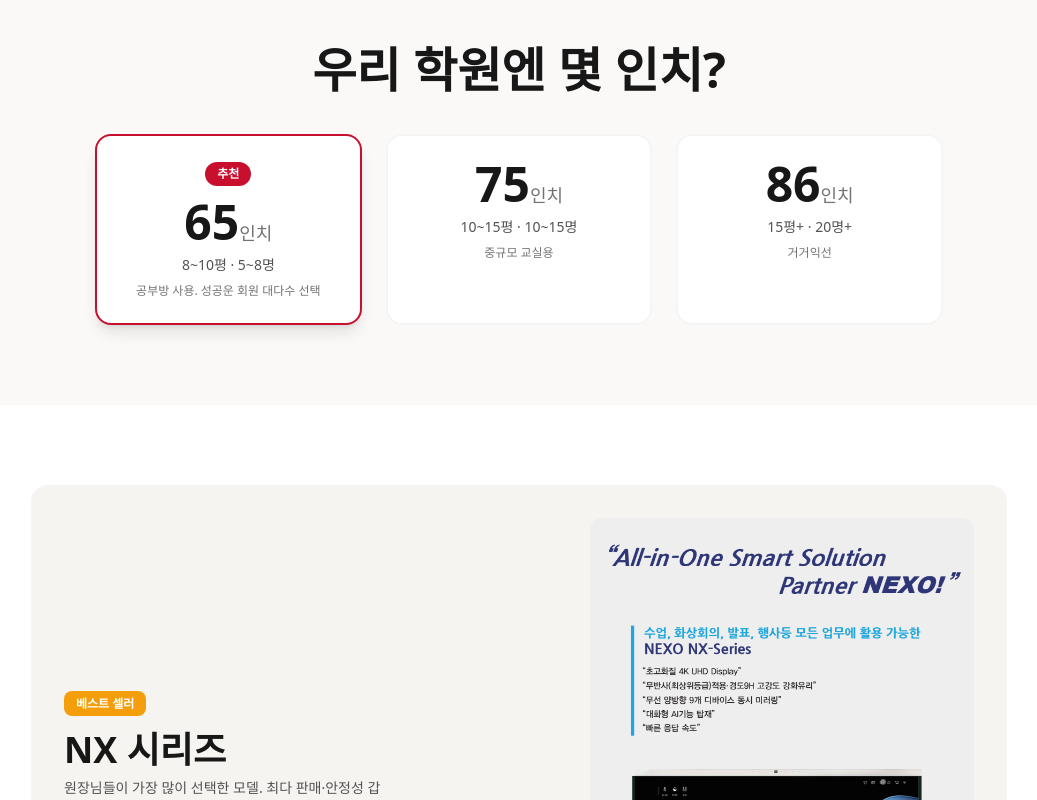
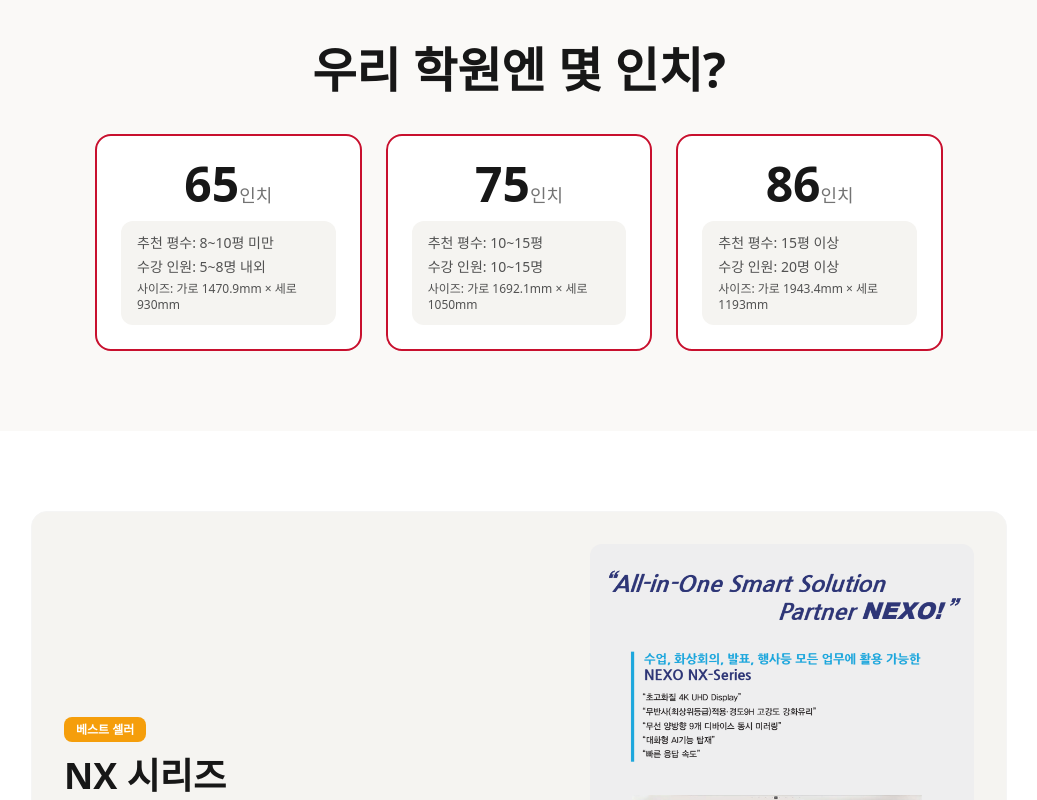
Before and after one commit to nexokoreastudio-bit/NEXO_RSSR, a React (Vite) app: page / in a window 1280 px wide. Shown: the part 4840-5640 px from the top of the page, without its empty margins (121-1158 px from the left). Built offline with nearby package versions, Linux system fonts and the light colour scheme; a web font is replaced by a local one.

Commit message:
사이즈 가이드: 65추천 삭제, 전체 빨간 테두리, 인치별 치수 추가 / FAQ: 공부방 전자칠판 Q&A 인치 무관으로 교체

```diff
--- a/src/App.jsx
+++ b/src/App.jsx
@@ -82,9 +82,9 @@
   ];
 
   const sizeOptions = [
-    { size: '65', label: '추천', area: '8~10평', students: '5~8명', note: '공부방 사용. 성공운 회원 대다수 선택', recommended: true },
-    { size: '75', label: '표준', area: '10~15평', students: '10~15명', note: '중규모 교실용', recommended: false },
-    { size: '86', label: '대형', area: '15평+', students: '20명+', note: '거거익선', recommended: false },
+    { size: '65', area: '8~10평 미만', students: '5~8명 내외', dimensions: '가로 1470.9mm × 세로 930mm' },
+    { size: '75', area: '10~15평', students: '10~15명', dimensions: '가로 1692.1mm × 세로 1050mm' },
+    { size: '86', area: '15평 이상', students: '20명 이상', dimensions: '가로 1943.4mm × 세로 1193mm' },
   ];
 
   const youtubeVideos = [
@@ -111,7 +111,7 @@
       { q: '렌탈하면 신용등급 영향 있나요?', a: '아니요. B2B 렌탈이라 개인 신용과 무관해요. (사업자등록증 필요)' },
     ],
     공부방: [
-      { q: '공부방·집에서 65인치면 충분할까요?', a: '네, 충분해요. 성공운 회원님 대다수가 공부방·집 사용으로 65인치를 선택하십니다. 8~10평, 학생 5~8명 환경에 최적이에요.' },
+      { q: '공부방·집에서 전자칠판 사용하기에 적합할까요?', a: '네, 적합해요. 공간 규모와 수강 인원에 맞는 인치를 선택하시면 됩니다. 8~10평·5~8명은 65인치, 10~15평·10~15명은 75인치, 15평 이상·20명 이상은 86인치를 추천드려요.' },
       { q: '아파트 거실이나 작은 방에 설치해도 되나요?', a: '네, 가능합니다. 벽걸이 또는 이동형 스탠드 선택이 가능해요.' },
       { q: '학생이 5~6명인데 괜찮을까요?', a: '65인치면 5~8명 수강생까지 무리 없어요. 50포인트 멀티터치로 여러 명이 동시에 칠판에 필기할 수 있어서 소규모 공부방에 적합합니다.' },
       { q: '집에서 쓰는데 PC 없이 전자칠판만으로 수업 가능한가요?', a: '네, 가능해요. UMIND 판서, Eshare로 폰·태블릿 연결, Quick Share로 교재 사진 공유까지 전자칠판 단독으로 수업하시는 원장님이 많습니다.' },
@@ -370,11 +370,13 @@
           </div>
           <div className="grid md:grid-cols-3 gap-6">
             {sizeOptions.map((opt, i) => (
-              <div key={i} className={`rounded-2xl p-6 text-center bg-white border-2 ${opt.recommended ? 'border-accent shadow-lg' : 'border-neutral-100'}`}>
-                {opt.recommended && <span className="inline-block bg-accent text-white text-xs font-bold px-3 py-1 rounded-full mb-3">추천</span>}
-                <div className="font-black text-4xl md:text-5xl text-neutral-900 mb-2">{opt.size}<span className="text-lg font-normal text-neutral-500">인치</span></div>
-                <div className="text-sm text-neutral-600 mb-2">{opt.area} · {opt.students}</div>
-                <p className="text-xs text-neutral-500">{opt.note}</p>
+              <div key={i} className="rounded-2xl p-6 text-center bg-white border-2 border-accent">
+                <div className="font-black text-4xl md:text-5xl text-neutral-900 mb-3">{opt.size}<span className="text-lg font-normal text-neutral-500">인치</span></div>
+                <div className="text-sm text-neutral-600 space-y-1 text-left bg-surfaceAlt rounded-xl px-4 py-3">
+                  <p>추천 평수: {opt.area}</p>
+                  <p>수강 인원: {opt.students}</p>
+                  <p className="text-xs">사이즈: {opt.dimensions}</p>
+                </div>
               </div>
             ))}
           </div>
```
